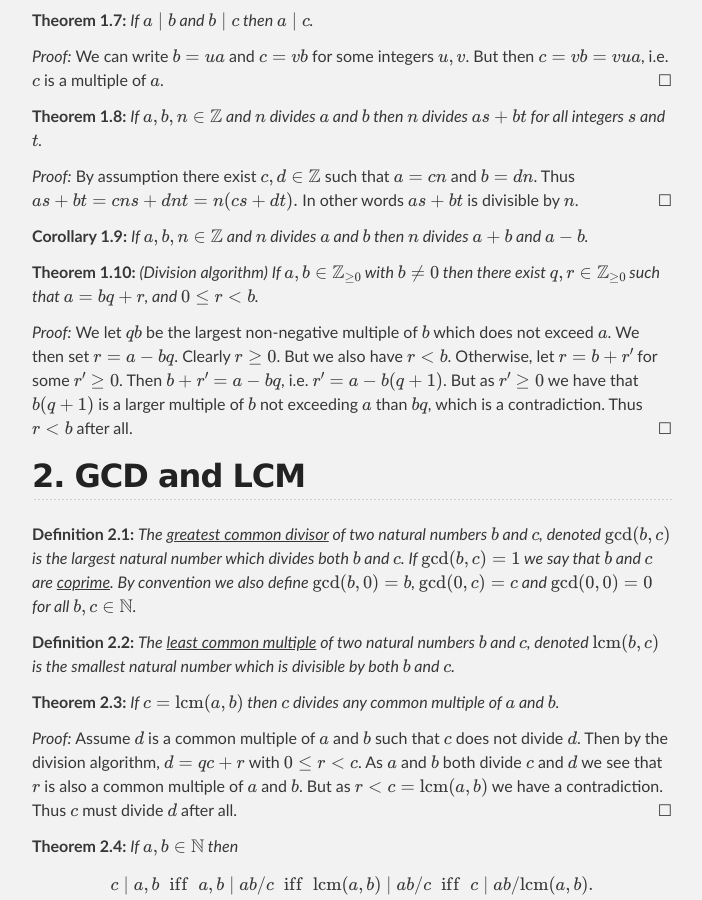
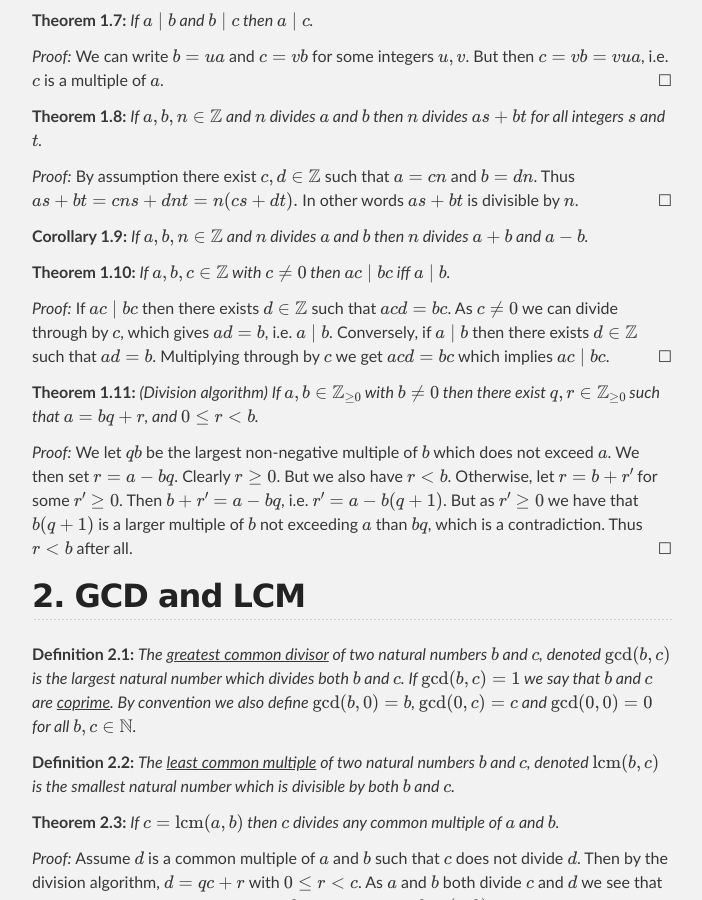
Before and after one commit to wbhart/SimpleMath, a Jekyll site: the page built from test.html, in a window 1280 px wide and 900 px high, scrolled down 748 px. Shown: the whole window, without its empty margins (288-990 px from the left). Built offline with Jekyll 4.4.1, drawn with Linux system fonts in a browser that asks for light colours; formulas are drawn with MathJax 3.

Commit message:
Update test.html

```diff
--- a/test.html
+++ b/test.html
@@ -53,6 +53,14 @@ $as + bt = cns + dnt = n(cs + dt).$ In other words $as + bt$ is divisible by $n$
 
 <corollary> If $a, b, n \in \mathbb{Z}$ and $n$ divides $a$ and $b$ then $n$ divides $a + b$ and $a - b$.
 </corollary>
+
+<theorem> If $a, b, c \in \mathbb{Z}$ with $c \neq 0$ then $ac \;|\; bc$ iff $a \;|\; b$.
+</theorem>
+
+<proof> If $ac \;|\; bc$ then there exists $d \in \mathbb{Z}$ such that $acd = bc$. As $c \neq 0$ we can divide through
+by $c$, which gives $ad = b$, i.e. $a \;|\; b$. Conversely, if $a \;|\; b$ then there exists $d \in \mathbb{Z}$ such that
+$ad = b$. Multiplying through by $c$ we get $acd = bc$ which implies $ac \;|\; bc$.
+</proof>
 
 <theorem> (Division algorithm) If $a, b \in \mathbb{Z}_{\geq 0}$ with $b \neq 0$ then there exist
 $q, r \in \mathbb{Z}_{\geq 0}$ such that $a = bq + r$, and $0 \leq r < b$.
```
